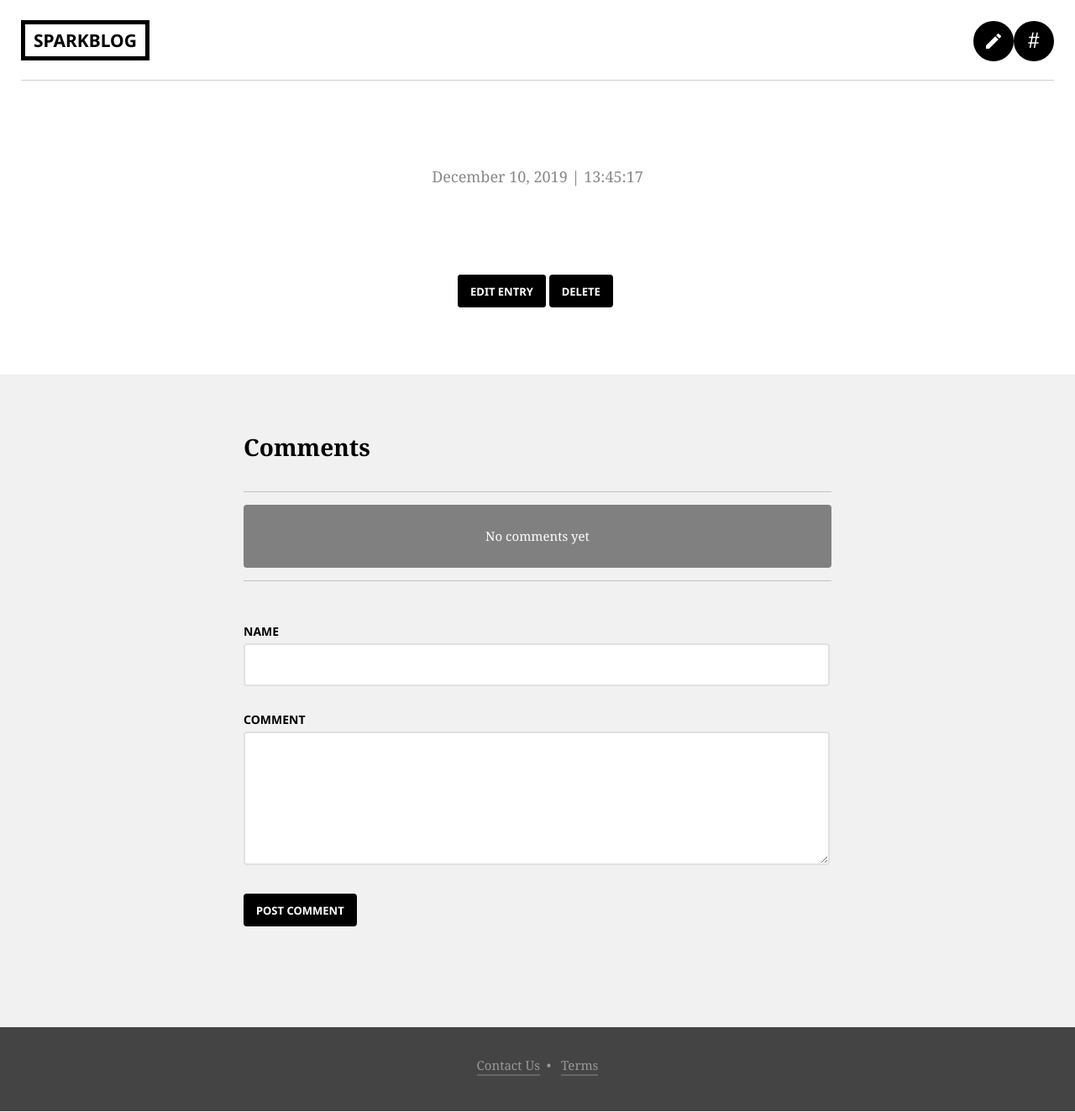
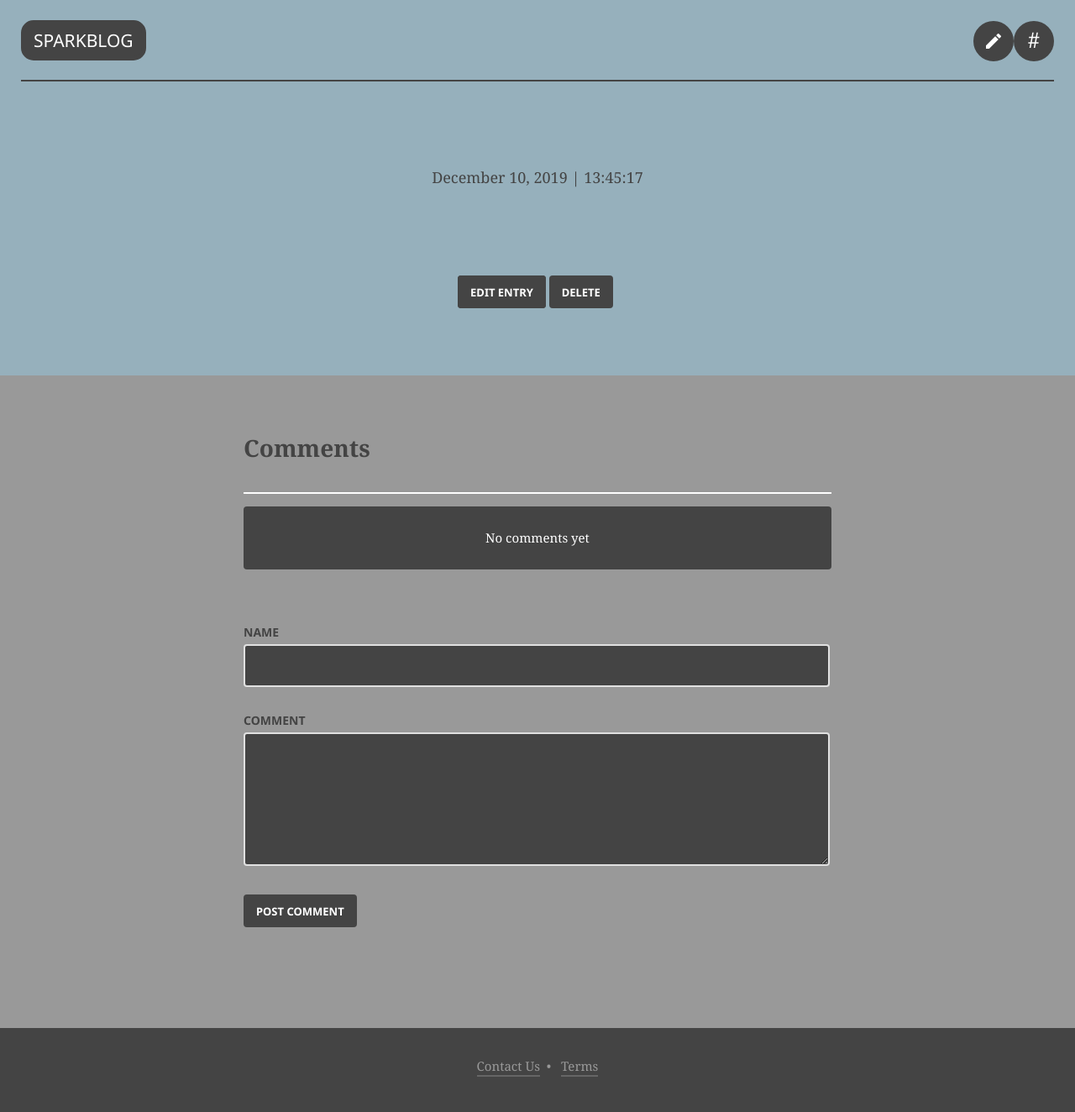
Before and after one commit to FrederikHulleman/project5-slim-blog, a PHP site: template templates/detail.twig in a window 1280 px wide. Shown: the whole page at 84% size. Run offline with PHP 8.4, Linux system fonts and the light colour scheme; the template is opened without the code that fills it, so the values that code supplies are empty; some libraries are stand-ins or nearby versions.

Commit message:
Updated basic styling

```diff
--- a/public/css/site.css
+++ b/public/css/site.css
@@ -6,31 +6,34 @@
 body {
 	background: url(../../concepts/JavaTechdegree_SparkBlog_1.jg) top center no-repeat;
 	font-size: 15px;
-	color: #000;
+	color: #999;
 	font-family: 'Noto Serif', Georgia, serif;
 	background: #444;
 }
 .container {
 	margin: 0 auto;
 	padding: 0 25px;
-	background: #FFF;
+	background: #96b0bc;
+	color: #444;
 }
 header .site-header {
-	border-bottom: 1px solid #d1d1d1;
+	border-bottom: 2px solid #444;
 	margin: 0 auto;
 	height: 95px;
 }
 header .logo {
-	border: 5px solid #000;
+	border: 5px solid #444;
 	text-decoration: none;
-	color: #000;
+	color: #FFF;
 	font-size: 21px;
-	font-weight: bold;
+	/* font-weight: bold; */
 	padding: 5px 10px;
 	margin: 24px 0 0 0;
 	float: left;
 	text-transform: uppercase;
 	font-family: 'Noto Sans', sans-serif;
+	background: #444;
+	border-radius: 15px;
 }
 header .new-entry,
 header .manage-tags {
@@ -51,6 +54,14 @@ footer a {
 	padding-bottom: 1px;
 }
 
+/* .container a {
+	color: #FFF;
+} */
+
+header a {
+	color: #444;
+}
+
 
 
 /* ==========================================================================
@@ -60,37 +71,19 @@ footer a {
 .button {
 	padding: 8px 12px 7px 12px;
 	text-transform: uppercase;
-	background: #000;
-	border: 3px solid #000;
+	background: #444;
+	border: 3px solid #444;
 	border-radius: 4px;
 	text-decoration: none;
 	color: #FFF;
 	font-weight: bold;
 	font-size: 13px;
 	font-family: 'Noto Sans', sans-serif;
-	/* padding: 8px 10px 6px 10px;
-	background: #678f89;
-	border: 2px solid #678f89;
-	border-radius: 4px;
-	text-decoration: none;
-	color: #FFF;
-	position: relative;
-	text-align: center;
-	font-size: 14px; */
 }
 .button.button-secondary {
 	background: transparent;
-	border-color: #000;
-	color: #000;
-	/* padding: 8px 10px 6px 10px;
-	background: #678f89;
-	border: 2px solid #678f89;
-	border-radius: 4px;
-	text-decoration: none;
-	color: #FFF;
-	position: relative;
-	text-align: center;
-	font-size: 14px; */
+	border-color: #444;
+	color: #444;
 }
 .button.button-round {
 	border-radius: 100px;
@@ -145,7 +138,8 @@ p {
 	line-height: 1.8em;
 }
 p a {
-	border-bottom: 2px solid #c1c1c1;
+	color: #FFF;
+	border-bottom: 2px solid #FFF;
 	padding: 0;
 }
 a.link {
@@ -190,10 +184,10 @@ a.link {
 }
 .entry-list article a {
 	text-decoration: none;
-	color: #000;
+	color: #FFF;
 }
 .entry-list time {
-	color: #888;
+	color: #444;
 }
 .entry-list.single {
 	padding-bottom: 30px;
@@ -211,7 +205,7 @@ a.link {
 	margin-bottom: 40px;
 }
 .entry-comments {
-	background: #f1f1f1;
+	background: #999;
 	padding: 70px 0;
 }
 .entry-comments .container {
@@ -225,18 +219,18 @@ a.link {
 	margin: 0 auto;
 }
 .entry-comments h2 {
-	border-bottom: 1px solid #c1c1c1;
+	border-bottom: 2px solid #FFF;
 	padding-bottom: 35px;
 }
 .comment {
-	border-top: 1px solid #c1c1c1;
-	border-bottom: 1px solid #c1c1c1;
+	/* border-top: 1px solid #c1c1c1; */
+	border-bottom: 2px solid #FFF;
 	padding: 35px 0 20px;
 	margin: 2px 0 0 0;
 }
 .comment time {
 	display: block;
-	color: #888;
+	color: #444;
 	font-size: 14px;
 	margin: 3px 0 20px 0;
 }
@@ -261,7 +255,7 @@ a.link {
 
 
 .entry-comments form {
-	border-top: 1px solid #c1c1c1;
+	/* border-top: 2px solid #96b0bc; */
 	padding: 50px 0;
 	margin-top: 2px;
 }
@@ -273,6 +267,11 @@ legend {
 	text-transform: uppercase;
 	font-size: 14px;
 	margin-bottom: 5px;
+
+}
+
+form fieldset {
+	border: 1px solid #444;
 }
 form input[type=text],
 form input[type=password],
@@ -284,23 +283,36 @@ form textarea {
 	margin-bottom: 30px;
 	border-radius: 4px;
 	width: calc(100% - 32px);
+	background: #999;
 }
 .new-comment form input[type=text],
 .new-comment form textarea {
 	font-size: 15px;
+	background: #444;
+	color: #FFF;
 }
 form input[type=text]:focus,
 form input[type=password]:focus,
 form textarea:focus {
 	outline: 0;
-	border-color: #b1b1b1;
+	border-color: #444;
 }
 form input[type=text]:hover,
 form textarea:hover {
-	border-color: #b1b1b1;
+	border-color: #444;
 }
 .new-comment form textarea {
 	min-height: 125px;
+}
+.new-comment form input[type=text]:focus,
+.new-comment form input[type=password]:focus,
+.new-comment form textarea:focus {
+	outline: 0;
+	border-color: #96b0bc;
+}
+.new-comment form input[type=text]:hover,
+.new-comment form textarea:hover {
+	border-color: #96b0bc;
 }
 .edit-entry form textarea,
 .new-entry form textarea {
@@ -313,7 +325,7 @@ input[type=submit] {
 .message  {
 	border-radius:4px;
 	padding:1.5rem;
-	color:#fff;
+	color: white;
 	text-align:center;
 }
 
@@ -326,7 +338,7 @@ input[type=submit] {
 }
 
 .message.notice {
-	background-color: grey;
+	background-color: #444;
 }
 
 .check_label {
@@ -347,6 +359,7 @@ input[type=submit] {
 
 .tag-entry fieldset {
 	margin-bottom: 30px;
+
 }
 
 .tags a {
@@ -354,8 +367,8 @@ input[type=submit] {
 }
 
 .manage-tags {
-	background-color: black;
-	color: white;
+	background-color: #444;
+	color: #FFF;
 	text-decoration: none;
 	border-radius: 50%;
 	height: 48px;
```
Also changed, not shown: src/blog.db, src/img/sunset-mountains-panorama-landscape-natural-260nw-624953084.webp (added), 1 other file.
